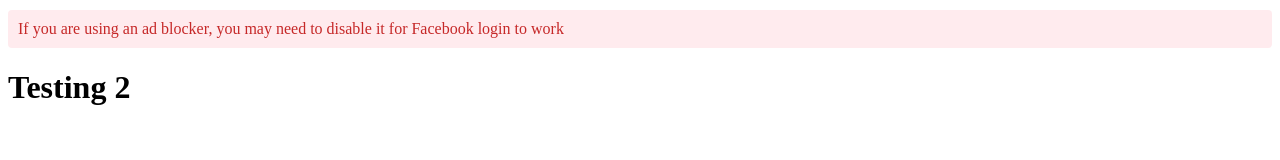
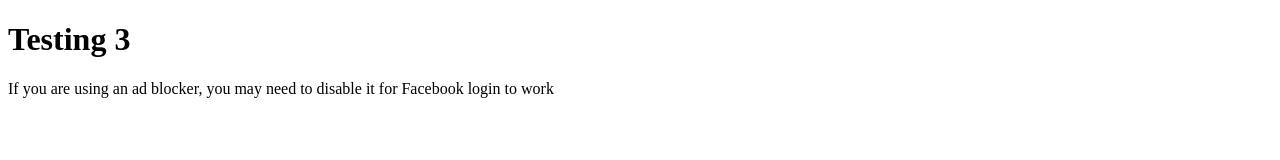
Before and after one commit to SulioDev/fb_login_test, a plain HTML site: page index.html in a window 1280 px wide. Drawn offline with Linux system fonts and the light colour scheme.

Commit message:
Update index.html

```diff
--- a/index.html
+++ b/index.html
@@ -6,9 +6,9 @@
     <title>Document</title>
   </head>
   <body>
-    <fb:login-button scope="public_profile,email" onlogin="checkLoginState();">
-    </fb:login-button>
-    <h1>Testing 2</h1>
+    <fb:login-button scope="public_profile,email" ></fb:login-button>
+    <h1>Testing 3</h1>
+    <div id="fb-error-container" style="display: none;"></div>
     <script src="fb_login.js"></script>
   </body>
 </html>
```
